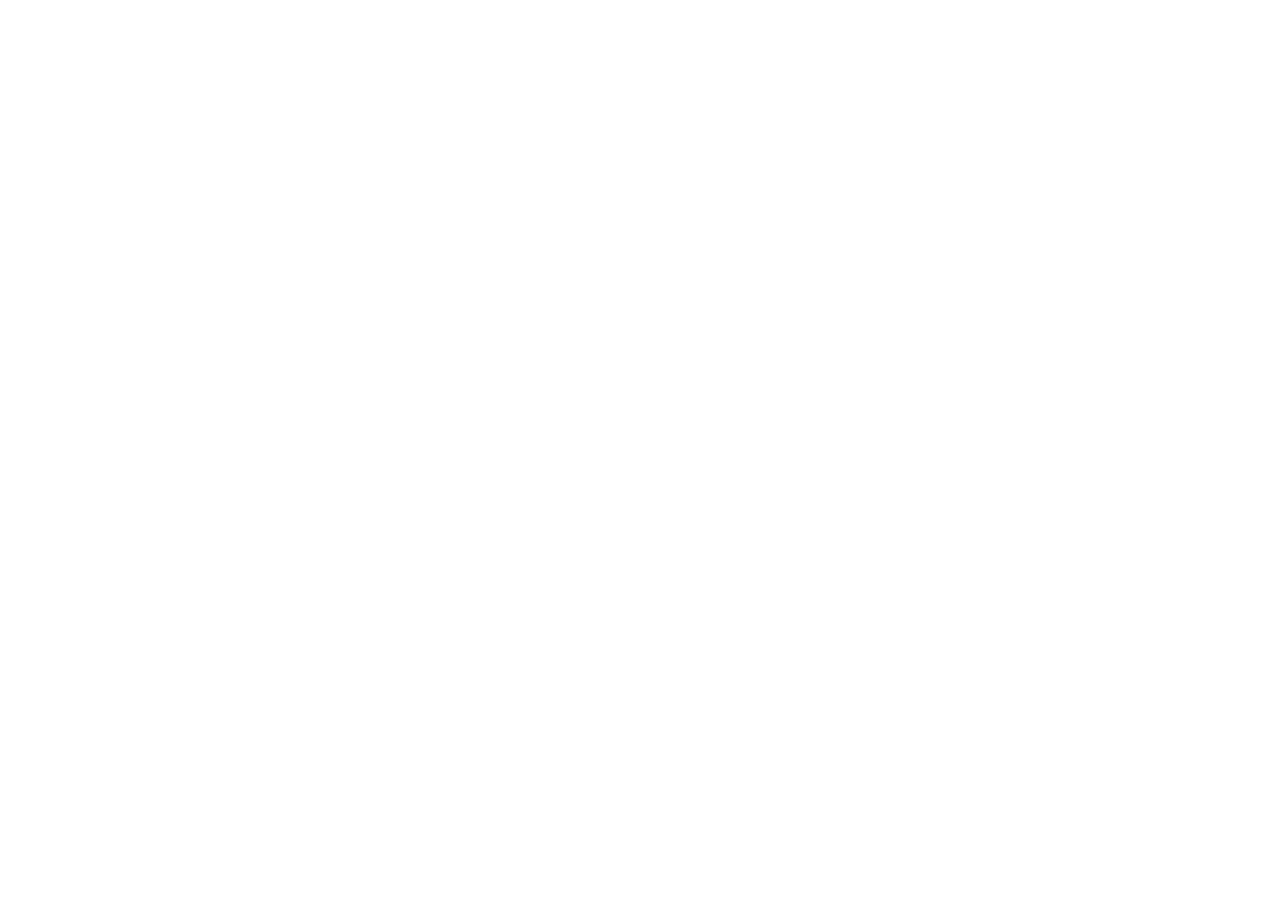
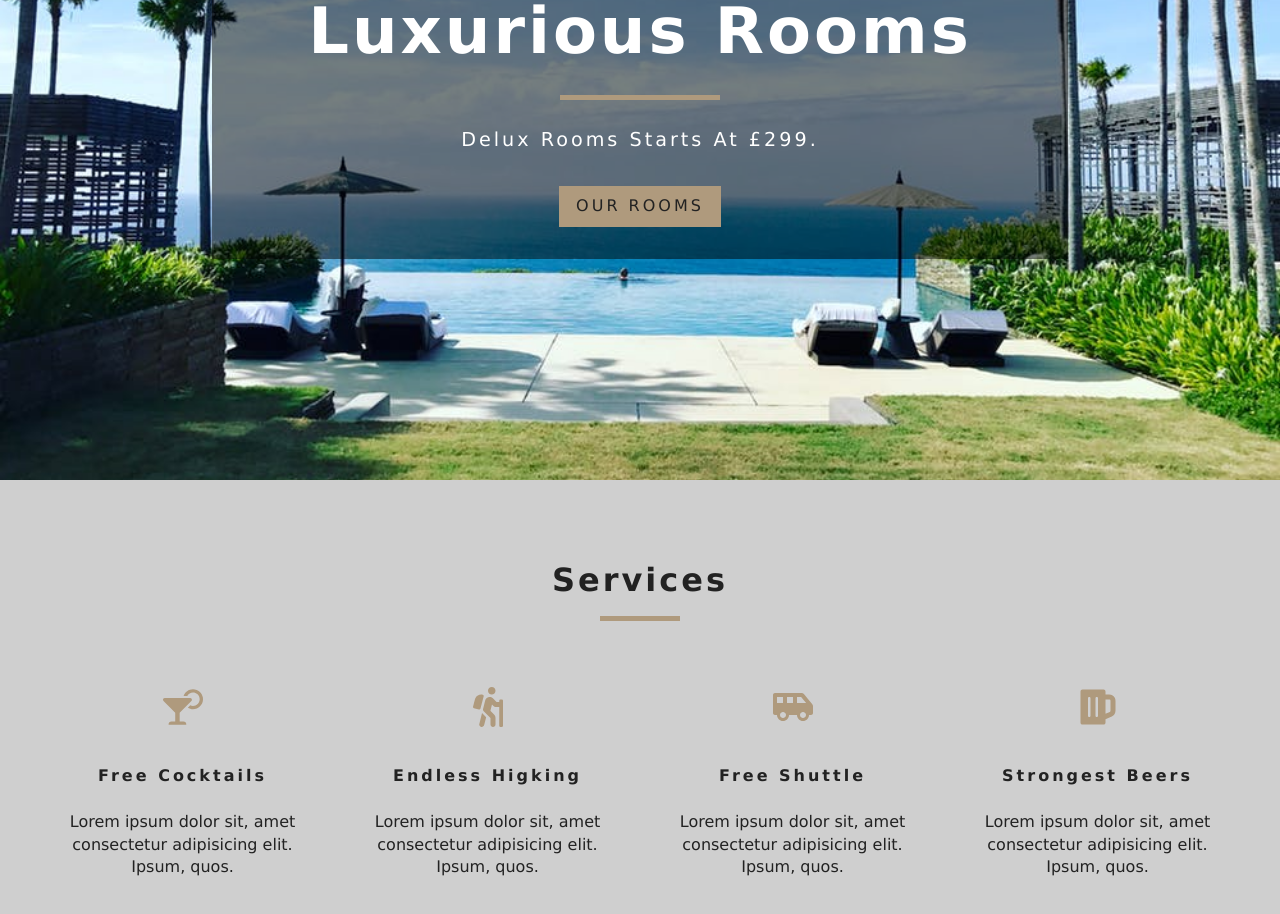
Before and after one commit to Maidul-Islam-Shawon/hotelbooking-app, a React (Create React App) app: page / in a window 1280 px wide. Shown: the part 320-1234 px from the top of the page. Before the commit the page ends 800 px from the top, so only its background shows below. Built offline with nearby package versions, Linux system fonts and the light colour scheme.

Commit message:
2nd day done.

```diff
--- a/src/App.css
+++ b/src/App.css
@@ -252,6 +252,7 @@
 }
 .services h6 {
   letter-spacing: var(--mainSpacing);
+  text-transform: capitalize;
 }
 .services p {
   width: 80%;
--- /dev/null
+++ b/src/components/Banner.js
@@ -0,0 +1,12 @@
+import React from "react";
+
+export const Banner = ({ children, title, subTitle }) => {
+  return (
+    <div className="banner">
+      <h1>{title}</h1>
+      <div />
+      <p>{subTitle}</p>
+      {children}
+    </div>
+  );
+};
--- /dev/null
+++ b/src/components/Hero.js
@@ -0,0 +1,9 @@
+import React from "react";
+
+export const Hero = ({ children, hero }) => {
+  return <header className={hero}>{children}</header>;
+};
+
+Hero.defaultProps = {
+  hero: "defaultHero",
+};
--- a/src/components/Navbar.js
+++ b/src/components/Navbar.js
@@ -1,6 +1,6 @@
 import React, { Component } from "react";
 import logo from "../images/logo.svg";
-import { FaAlignRight } from "react-icons/fa";
+import { FaAlignRight, FaRegTimesCircle } from "react-icons/fa";
 import { Link } from "react-router-dom";
 
 export default class Navbar extends Component {
@@ -10,6 +10,13 @@
 
   handleToggle = () => {
     this.setState({ isOpen: !this.state.isOpen });
+  };
+  showClose = () => {
+    if (this.state.isOpen) {
+      return <FaRegTimesCircle className="nav-icon" />;
+    } else {
+      return <FaAlignRight className="nav-icon" />;
+    }
   };
 
   render() {
@@ -26,7 +33,8 @@
               className="nav-btn"
               onClick={this.handleToggle}
             >
-              <FaAlignRight className="nav-icon" />
+              {/* <FaAlignRight className="nav-icon" /> */}
+              {this.showClose()}
             </button>
           </div>
 
--- /dev/null
+++ b/src/components/Services.js
@@ -0,0 +1,53 @@
+import React, { Component } from "react";
+import { Title } from "./Title";
+import { FaCocktail, FaHiking, FaShuttleVan, FaBeer } from "react-icons/fa";
+
+export default class Services extends Component {
+  state = {
+    services: [
+      {
+        icon: <FaCocktail />,
+        title: "Free Cocktails",
+        info:
+          "Lorem ipsum dolor sit, amet consectetur adipisicing elit. Ipsum, quos.",
+      },
+      {
+        icon: <FaHiking />,
+        title: "Endless Higking",
+        info:
+          "Lorem ipsum dolor sit, amet consectetur adipisicing elit. Ipsum, quos.",
+      },
+      {
+        icon: <FaShuttleVan />,
+        title: "Free Shuttle",
+        info:
+          "Lorem ipsum dolor sit, amet consectetur adipisicing elit. Ipsum, quos.",
+      },
+      {
+        icon: <FaBeer />,
+        title: "Strongest Beers",
+        info:
+          "Lorem ipsum dolor sit, amet consectetur adipisicing elit. Ipsum, quos.",
+      },
+    ],
+  };
+  render() {
+    return (
+      <section className="services">
+        <Title title="services" />
+
+        <div className="services-center">
+          {this.state.services.map((item, index) => {
+            return (
+              <article key={index} className="service">
+                <span>{item.icon}</span>
+                <h6>{item.title}</h6>
+                <p>{item.info}</p>
+              </article>
+            );
+          })}
+        </div>
+      </section>
+    );
+  }
+}
--- /dev/null
+++ b/src/components/Title.js
@@ -0,0 +1,10 @@
+import React from "react";
+
+export const Title = ({ title }) => {
+  return (
+    <div className="section-title">
+      <h4>{title}</h4>
+      <div />
+    </div>
+  );
+};
--- a/src/pages/Error.js
+++ b/src/pages/Error.js
@@ -1,7 +1,18 @@
 import React from "react";
+import { Hero } from "../components/Hero";
+import { Banner } from "../components/Banner";
+import { Link } from "react-router-dom";
 
 const Error = () => {
-  return <div>Error Page</div>;
+  return (
+    <Hero>
+      <Banner title="404" subTitle="Page Not Found!">
+        <Link to="/" className="btn-primary">
+          Return Home
+        </Link>
+      </Banner>
+    </Hero>
+  );
 };
 
 export default Error;
--- a/src/pages/Home.js
+++ b/src/pages/Home.js
@@ -1,7 +1,23 @@
 import React from "react";
+import { Hero } from "../components/Hero";
+import { Banner } from "../components/Banner";
+import { Link } from "react-router-dom";
+import Services from "../components/Services";
 
 const Home = () => {
-  return <div>Hello from Home page.</div>;
+  return (
+    <>
+      <Hero>
+        <Banner title="Luxurious Rooms" subTitle="Delux rooms starts at £299.">
+          <Link to="/rooms" className="btn-primary">
+            Our Rooms
+          </Link>
+        </Banner>
+      </Hero>
+
+      <Services />
+    </>
+  );
 };
 
 export default Home;
--- a/src/pages/Rooms.js
+++ b/src/pages/Rooms.js
@@ -1,7 +1,18 @@
 import React from "react";
+import { Hero } from "../components/Hero";
+import { Banner } from "../components/Banner";
+import { Link } from "react-router-dom";
 
 const Rooms = () => {
-  return <div>Rooms Page.</div>;
+  return (
+    <Hero hero="roomsHero">
+      <Banner title="our rooms">
+        <Link to="/" className="btn-primary">
+          return home
+        </Link>
+      </Banner>
+    </Hero>
+  );
 };
 
 export default Rooms;
```
